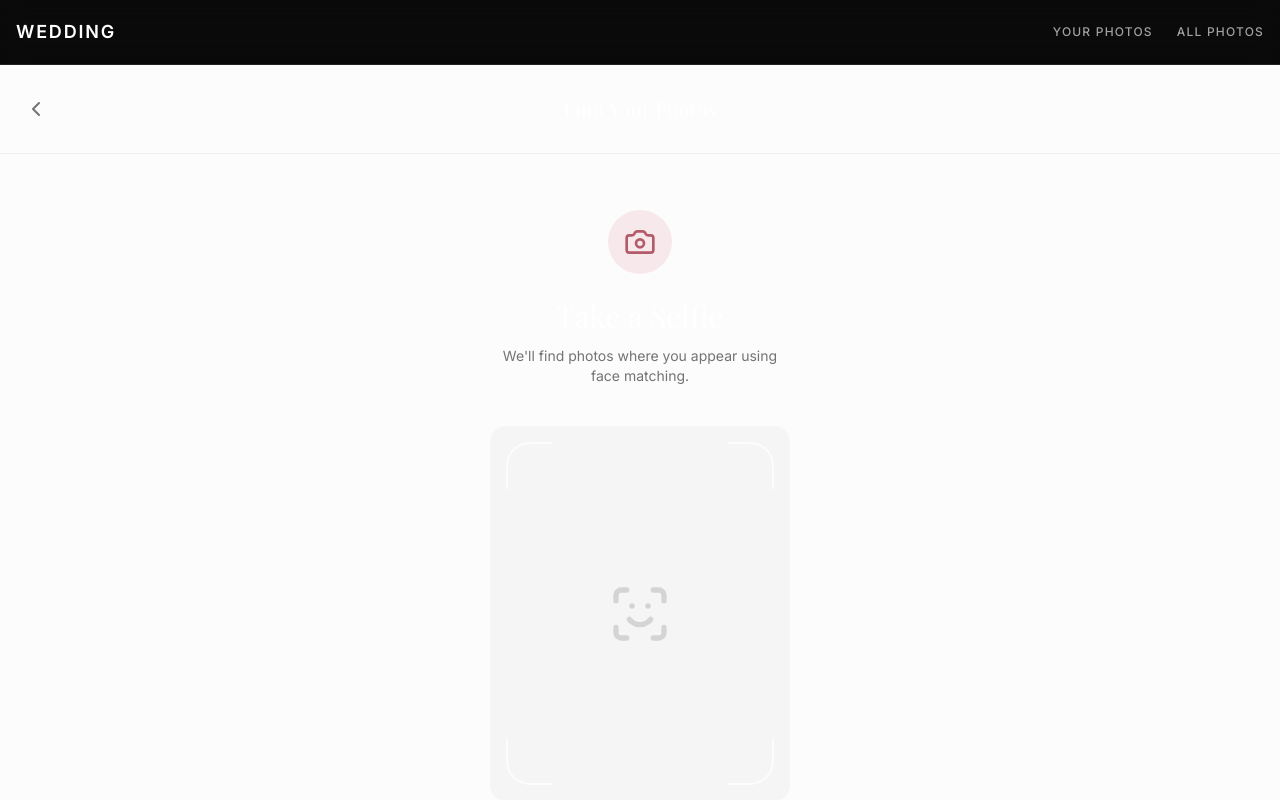
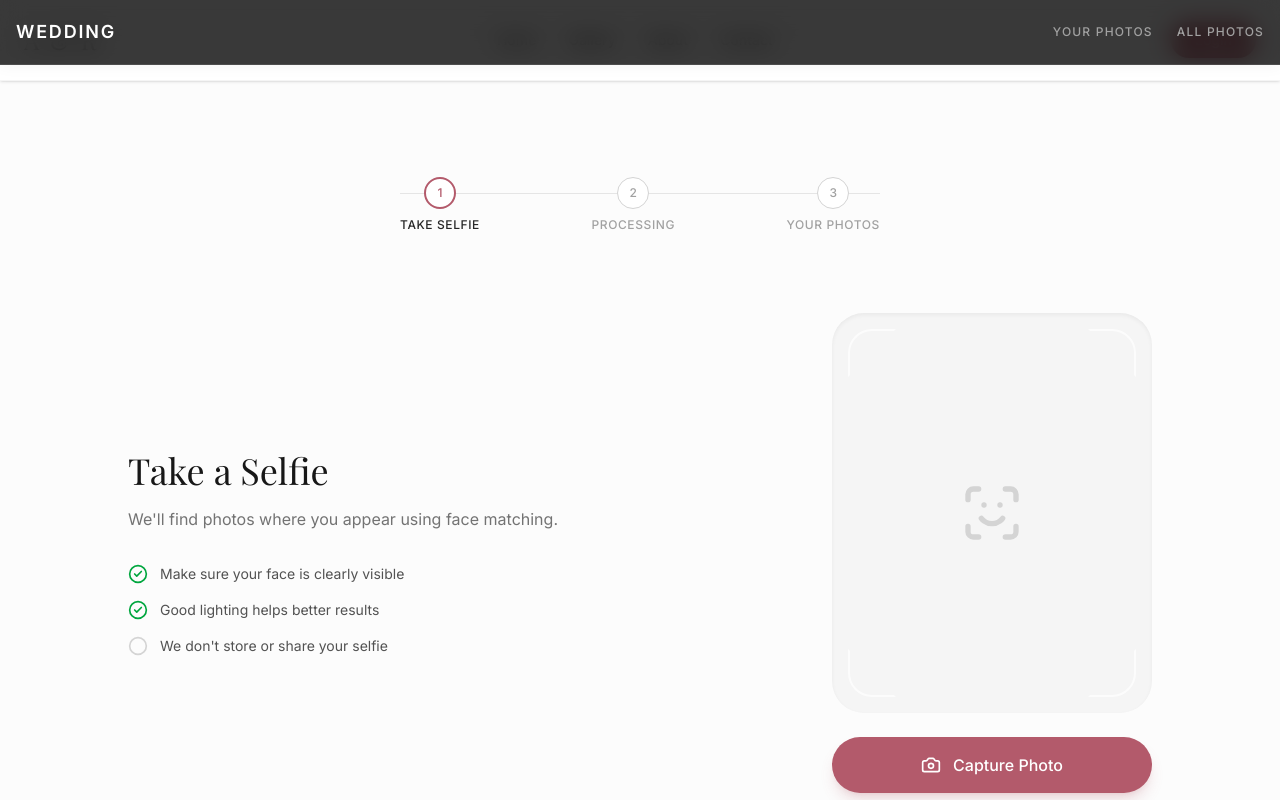
Before and after one commit to PashamDhanushReddy/Live_Wedding_Gallery, a Next.js app in the folder frontend/: page /wedding/1/your-photos in a window 1280 px wide. Shown: the top 800 px of the page. Built offline with nearby package versions, Linux system fonts and the light colour scheme; a web font is replaced by a local one.

Commit message:
Implement comprehensive responsive UI redesign

```diff
--- a/frontend/src/app/wedding/[slug]/page.tsx
+++ b/frontend/src/app/wedding/[slug]/page.tsx
@@ -1,77 +1,59 @@
 import Link from 'next/link';
 import { Camera, Image as ImageIcon } from 'lucide-react';
-import NavigationDrawer from '@/components/NavigationDrawer';
+import Header from '@/components/Header';
 
 export default async function WeddingLandingPage({ params }: { params: Promise<{ slug: string }> }) {
   const { slug } = await params;
   return (
-    <div className="min-h-screen relative flex flex-col items-center justify-between text-white">
+    <div className="min-h-screen relative flex flex-col justify-between text-white overflow-hidden">
       {/* Background Image with Overlay */}
       <div
         className="absolute inset-0 z-0 bg-cover bg-center"
         style={{ backgroundImage: "url('https://images.unsplash.com/photo-1519741497674-611481863552?q=80&w=2070&auto=format&fit=crop')" }}
       />
-      <div className="absolute inset-0 z-0 bg-black/40 backdrop-blur-[2px]" />
+      <div className="absolute inset-0 z-0 bg-black/50 backdrop-blur-[2px]" />
 
-      {/* Top Bar */}
-      <div className="w-full z-10 flex justify-between items-center p-6 max-w-md mx-auto">
-        <span className="font-serif text-xl tracking-widest text-white/90">A & R</span>
-        <NavigationDrawer weddingSlug={slug} />
-      </div>
+      {/* Global Responsive Header */}
+      <Header weddingSlug={slug} transparent={true} />
 
       {/* Content */}
-      <div className="w-full max-w-md px-6 z-10 flex flex-col items-center text-center space-y-12">
+      <div className="w-full max-w-7xl mx-auto px-6 z-10 flex-1 flex flex-col justify-center mt-20">
+        <div className="w-full max-w-xl text-center md:text-left space-y-12">
           <div className="space-y-4">
-          <p className="font-serif text-2xl text-white/80 italic">Welcome to</p>
-          <h1 className="text-5xl font-serif font-medium tracking-wide">Our Wedding</h1>
-          <div className="pt-4 flex justify-center">
-            <span className="text-white/60 text-sm">♥</span>
+            <p className="font-serif text-2xl text-white/90 italic">Welcome to</p>
+            <h1 className="text-5xl md:text-7xl font-serif font-medium tracking-wide">Our Wedding</h1>
+            <div className="pt-2 md:pt-4 flex justify-center md:justify-start items-center gap-4">
+              <div className="h-px w-12 bg-white/40 hidden md:block" />
+              <span className="text-white/80 font-medium tracking-widest text-sm uppercase">24th January 2026</span>
             </div>
-          <p className="text-white/80 font-light tracking-wide text-sm mt-4">
-            Relive the moments. Find yourself.<br/>
-            Be a part of our story.
+            <p className="text-white/80 font-light tracking-wide text-sm md:text-base mt-6 leading-relaxed max-w-md mx-auto md:mx-0">
+              Relive the moments. Find yourself. Be a part of our story.
             </p>
           </div>
 
-        <div className="w-full space-y-4">
+          <div className="flex flex-col sm:flex-row gap-4 items-center justify-center md:justify-start w-full max-w-md mx-auto md:mx-0">
             <Link
               href={`/wedding/${slug}/your-photos`}
-            className="w-full glass-panel-dark rounded-[24px] p-5 flex items-center gap-4 transition-transform hover:scale-[1.02] active:scale-[0.98]"
+              className="w-full sm:w-auto flex-1 glass-panel-dark rounded-full py-4 px-6 flex items-center justify-center transition-transform hover:scale-[1.02] active:scale-[0.98]"
             >
-            <div className="h-12 w-12 rounded-xl bg-white/10 flex items-center justify-center border border-white/20">
-              <Camera className="w-6 h-6 text-white" />
-            </div>
-            <div className="text-left">
-              <h2 className="text-base font-medium text-white tracking-wide">Find Your Photos</h2>
-              <p className="text-xs text-white/70 mt-1">Take a selfie and see only your photos</p>
-            </div>
+              <span className="text-sm font-medium text-white tracking-wide">Find Your Photos</span>
             </Link>
 
             <Link
               href={`/wedding/${slug}/all-photos`}
-            className="w-full bg-white rounded-[24px] p-5 flex items-center gap-4 transition-transform hover:scale-[1.02] active:scale-[0.98] shadow-xl"
+              className="w-full sm:w-auto flex-1 glass-panel rounded-full py-4 px-6 flex items-center justify-center transition-transform hover:scale-[1.02] active:scale-[0.98]"
             >
-            <div className="h-12 w-12 rounded-xl bg-neutral-100 flex items-center justify-center border border-neutral-200">
-              <ImageIcon className="w-6 h-6 text-neutral-600" />
+              <span className="text-sm font-medium text-white tracking-wide">View All Photos</span>
+            </Link>
           </div>
-            <div className="text-left">
-              <h2 className="text-base font-medium text-neutral-900 tracking-wide">View All Photos</h2>
-              <p className="text-xs text-neutral-500 mt-1">Explore the full wedding gallery</p>
-            </div>
-          </Link>
         </div>
       </div>
 
       {/* Footer */}
-      <div className="w-full z-10 py-10 text-center">
-        <p className="font-serif italic text-white/80 text-lg">
-          Good photos. Great memories.<br/>Together forever.
+      <div className="w-full z-10 py-10 text-center md:text-left max-w-7xl mx-auto px-6">
+        <p className="font-serif italic text-white/70 text-base">
+          Good photos. Great memories. Together forever.
         </p>
-        <div className="mt-4 flex items-center justify-center gap-4">
-          <div className="h-px w-12 bg-white/30" />
-          <span className="text-white/50 text-xs">♡</span>
-          <div className="h-px w-12 bg-white/30" />
-        </div>
       </div>
     </div>
   );
--- a/frontend/src/app/wedding/[slug]/your-photos/page.tsx
+++ b/frontend/src/app/wedding/[slug]/your-photos/page.tsx
@@ -1,18 +1,17 @@
 'use client';
 
-import { useState, use, useEffect, useRef } from 'react';
-import { Camera, Lock, CheckCircle2, Circle, ChevronLeft, ScanFace } from 'lucide-react';
-import Link from 'next/link';
+import { useState, use } from 'react';
+import { Camera, CheckCircle2, Circle, ScanFace, Check, Download, Share2 } from 'lucide-react';
 import Gallery from '@/components/Gallery';
 import { motion } from 'framer-motion';
+import Header from '@/components/Header';
+import Stepper from '@/components/Stepper';
 
 export default function YourPhotosPage({ params }: { params: Promise<{ slug: string }> }) {
   const { slug } = use(params);
   const [step, setStep] = useState<'capture' | 'processing' | 'results'>('capture');
   const [session, setSession] = useState<string | null>(null);
   const [imagePreview, setImagePreview] = useState<string | null>(null);
-
-  // Simulated processing steps
   const [processState, setProcessState] = useState(0);
 
   const handleUpload = (e: React.ChangeEvent<HTMLInputElement>) => {
@@ -21,13 +20,10 @@ export default function YourPhotosPage({ params }: { params: Promise<{ slug: str
       setImagePreview(URL.createObjectURL(file));
       setStep('processing');
 
-      // Simulate steps
-      setTimeout(() => setProcessState(1), 1000); // Processing selfie
-      setTimeout(() => setProcessState(2), 2500); // Matching
-
-      // In a real implementation, upload to Django
+      setTimeout(() => setProcessState(1), 1000);
+      setTimeout(() => setProcessState(2), 2500);
       setTimeout(() => {
-        setProcessState(3); // Almost there
+        setProcessState(3);
         setTimeout(() => {
           setSession('mock-session-123');
           setStep('results');
@@ -36,37 +32,54 @@ export default function YourPhotosPage({ params }: { params: Promise<{ slug: str
     }
   };
 
-  const TopBar = ({ title }: { title: string }) => (
-    <div className="flex items-center p-6 bg-[var(--color-background)] sticky top-0 z-10 border-b border-black/5">
-      <Link href={`/wedding/${slug}`} className="p-2 -ml-2 text-neutral-500 hover:bg-neutral-100 rounded-full transition-colors">
-        <ChevronLeft className="w-6 h-6" />
-      </Link>
-      <h1 className="flex-1 text-center font-serif text-xl mr-8">{title}</h1>
-    </div>
-  );
+  const handleDownloadAll = () => {
+    console.log("Downloading all photos...");
+  };
 
-  if (step === 'capture') {
+  const handleShare = () => {
+    console.log("Sharing gallery...");
+  };
+
   return (
-      <div className="min-h-screen bg-[var(--color-background)] flex flex-col">
-        <TopBar title="Find Your Photos" />
+    <div className="min-h-screen bg-[var(--color-background)] flex flex-col pt-20">
+      <Header weddingSlug={slug} />
 
-        <div className="flex-1 flex flex-col items-center p-6 text-center max-w-md mx-auto w-full">
-          <div className="mt-8 mb-6 h-16 w-16 bg-[var(--color-brand-light)] rounded-full flex items-center justify-center">
-            <Camera className="w-8 h-8 text-[var(--color-brand)]" />
-          </div>
+      <div className="w-full max-w-6xl mx-auto px-4 py-8 flex-1 flex flex-col">
+        <Stepper currentStep={step} />
 
-          <h2 className="font-serif text-3xl mb-3">Take a Selfie</h2>
-          <p className="text-neutral-500 text-sm max-w-[280px] mb-10">
+        {step === 'capture' && (
+          <div className="flex-1 flex flex-col md:flex-row items-center justify-center gap-12 md:gap-24 max-w-5xl mx-auto w-full">
+            {/* Left side text (Desktop) / Top text (Mobile) */}
+            <div className="flex-1 text-center md:text-left">
+              <h2 className="font-serif text-3xl md:text-4xl mb-4 text-neutral-900">Take a Selfie</h2>
+              <p className="text-neutral-500 text-sm md:text-base max-w-[280px] md:max-w-md mx-auto md:mx-0 mb-8 leading-relaxed">
                 We'll find photos where you appear using face matching.
               </p>
 
-          {/* Scanner UI */}
-          <div className="relative w-full aspect-[4/5] max-w-[300px] mb-8 bg-neutral-100 rounded-2xl overflow-hidden flex items-center justify-center">
-            {/* Corner brackets */}
-            <div className="absolute inset-4 border-2 border-transparent border-t-white border-l-white rounded-tl-3xl w-12 h-12 z-10 opacity-70" />
-            <div className="absolute inset-4 right-4 left-auto border-2 border-transparent border-t-white border-r-white rounded-tr-3xl w-12 h-12 z-10 opacity-70" />
-            <div className="absolute inset-4 bottom-4 top-auto border-2 border-transparent border-b-white border-l-white rounded-bl-3xl w-12 h-12 z-10 opacity-70" />
-            <div className="absolute inset-4 bottom-4 top-auto right-4 left-auto border-2 border-transparent border-b-white border-r-white rounded-br-3xl w-12 h-12 z-10 opacity-70" />
+              {/* Instructions list (Hidden on mobile, visible on md) */}
+              <div className="hidden md:flex flex-col gap-4">
+                <div className="flex items-center gap-3 text-neutral-600">
+                  <CheckCircle2 className="w-5 h-5 text-green-600" />
+                  <span className="text-sm">Make sure your face is clearly visible</span>
+                </div>
+                <div className="flex items-center gap-3 text-neutral-600">
+                  <CheckCircle2 className="w-5 h-5 text-green-600" />
+                  <span className="text-sm">Good lighting helps better results</span>
+                </div>
+                <div className="flex items-center gap-3 text-neutral-600">
+                  <Circle className="w-5 h-5 text-neutral-300" />
+                  <span className="text-sm">We don't store or share your selfie</span>
+                </div>
+              </div>
+            </div>
+
+            {/* Right side scanner (Desktop) / Bottom scanner (Mobile) */}
+            <div className="flex-1 flex flex-col items-center w-full max-w-[320px]">
+              <div className="relative w-full aspect-[4/5] bg-neutral-100 rounded-[32px] overflow-hidden flex items-center justify-center shadow-inner mb-6">
+                <div className="absolute inset-4 border-2 border-transparent border-t-white border-l-white rounded-tl-[24px] w-12 h-12 z-10 opacity-70" />
+                <div className="absolute inset-4 right-4 left-auto border-2 border-transparent border-t-white border-r-white rounded-tr-[24px] w-12 h-12 z-10 opacity-70" />
+                <div className="absolute inset-4 bottom-4 top-auto border-2 border-transparent border-b-white border-l-white rounded-bl-[24px] w-12 h-12 z-10 opacity-70" />
+                <div className="absolute inset-4 bottom-4 top-auto right-4 left-auto border-2 border-transparent border-b-white border-r-white rounded-br-[24px] w-12 h-12 z-10 opacity-70" />
 
                 {imagePreview ? (
                   <img src={imagePreview} className="w-full h-full object-cover" alt="Preview" />
@@ -75,46 +88,21 @@ export default function YourPhotosPage({ params }: { params: Promise<{ slug: str
                     <ScanFace className="w-16 h-16" />
                   </div>
                 )}
-
-            <input
-              type="file"
-              accept="image/*"
-              capture="user"
-              onChange={handleUpload}
-              className="absolute inset-0 opacity-0 cursor-pointer z-20"
-            />
+                <input type="file" accept="image/*" capture="user" onChange={handleUpload} className="absolute inset-0 opacity-0 cursor-pointer z-20" />
               </div>
 
-          <button className="w-full bg-[var(--color-brand)] text-white font-medium py-4 rounded-2xl flex items-center justify-center gap-3 active:scale-95 transition-transform shadow-lg shadow-brand/20 relative overflow-hidden group">
+              <button className="w-full bg-[var(--color-brand)] text-white font-medium py-4 rounded-full flex items-center justify-center gap-3 active:scale-95 transition-transform shadow-lg shadow-brand/20 relative overflow-hidden">
                 <Camera className="w-5 h-5" />
                 Capture Photo
-            <input
-              type="file"
-              accept="image/*"
-              capture="user"
-              onChange={handleUpload}
-              className="absolute inset-0 opacity-0 cursor-pointer"
-            />
+                <input type="file" accept="image/*" capture="user" onChange={handleUpload} className="absolute inset-0 opacity-0 cursor-pointer" />
               </button>
-
-          <div className="mt-8 flex items-start gap-3 text-left max-w-[280px]">
-            <Lock className="w-4 h-4 text-neutral-400 mt-1 flex-shrink-0" />
-            <p className="text-xs text-neutral-500 leading-relaxed">
-              Your selfie is only used to find your photos. We do not store or share it.
-            </p>
             </div>
           </div>
-      </div>
-    );
-  }
+        )}
 
-  if (step === 'processing') {
-    return (
-      <div className="min-h-screen bg-[var(--color-background)] flex flex-col">
-        <TopBar title="Find Your Photos" />
-
-        <div className="flex-1 flex flex-col items-center justify-center p-6 text-center max-w-md mx-auto w-full">
-          <div className="relative mb-12">
+        {step === 'processing' && (
+          <div className="flex-1 flex flex-col items-center justify-center text-center w-full max-w-md mx-auto">
+            <div className="relative mb-10">
               <svg className="w-32 h-32 text-neutral-200" viewBox="0 0 100 100">
                 <circle cx="50" cy="50" r="45" fill="none" stroke="currentColor" strokeWidth="4" />
                 <motion.circle
@@ -134,10 +122,10 @@ export default function YourPhotosPage({ params }: { params: Promise<{ slug: str
               </div>
             </div>
 
-          <h2 className="font-serif text-2xl mb-2">Finding your photos...</h2>
+            <h2 className="font-serif text-3xl mb-2">Finding your photos...</h2>
             <p className="text-neutral-500 text-sm mb-12">This may take a few seconds.</p>
 
-          <div className="w-full max-w-[280px] space-y-4 text-left">
+            <div className="w-full max-w-[280px] space-y-5 text-left bg-white p-6 rounded-2xl shadow-sm border border-neutral-100">
               <div className="flex items-center gap-4">
                 {processState >= 1 ? <CheckCircle2 className="w-5 h-5 text-green-600" /> : <Circle className="w-5 h-5 text-neutral-300" />}
                 <span className={`text-sm ${processState >= 1 ? 'text-neutral-900 font-medium' : 'text-neutral-500'}`}>Processing your selfie</span>
@@ -152,32 +140,40 @@ export default function YourPhotosPage({ params }: { params: Promise<{ slug: str
               </div>
             </div>
 
-          <div className="mt-auto pt-12 pb-6">
-            <div className="text-[var(--color-brand)] text-center text-sm mb-2">♥</div>
-            <p className="font-serif italic text-neutral-400">"Every face tells a story"</p>
+            <div className="mt-12">
+              <div className="text-[var(--color-brand)] text-center text-sm mb-1">♥</div>
+              <p className="font-serif italic text-neutral-400">"Good things take a moment"</p>
             </div>
+          </div>
+        )}
+
+        {step === 'results' && (
+          <div className="flex-1 flex flex-col w-full max-w-6xl mx-auto">
+            <div className="flex flex-col sm:flex-row sm:items-end justify-between mb-8 gap-4">
+              <div>
+                <h2 className="font-serif text-3xl mb-2">Your Photos</h2>
+                <p className="text-neutral-500 text-sm mb-4">Here are the photos where you appear</p>
+                <div className="inline-block bg-[var(--color-brand-light)] text-[var(--color-brand-dark)] px-4 py-1.5 rounded-full text-xs font-medium tracking-wide">
+                  32 photos found
+                </div>
+              </div>
+
+              <div className="flex items-center gap-3">
+                <button onClick={handleDownloadAll} className="flex-1 sm:flex-none bg-neutral-900 text-white px-5 py-2.5 rounded-full text-sm font-medium flex items-center justify-center gap-2 hover:bg-neutral-800 transition-colors">
+                  <Download className="w-4 h-4" />
+                  Download All
+                </button>
+                <button onClick={handleShare} className="flex-1 sm:flex-none bg-neutral-100 text-neutral-900 px-5 py-2.5 rounded-full text-sm font-medium flex items-center justify-center gap-2 hover:bg-neutral-200 transition-colors">
+                  <Share2 className="w-4 h-4" />
+                  Share
+                </button>
+              </div>
+            </div>
+
+            <Gallery initialPhotos={[]} weddingSlug={slug} sessionId={session} />
+          </div>
+        )}
       </div>
     </div>
   );
 }
-
-  // Results step
-  return (
-    <div className="min-h-screen bg-[var(--color-background)] flex flex-col">
-      <TopBar title="Your Photos" />
-
-      <div className="flex flex-col items-center text-center p-6">
-        <p className="text-neutral-600 text-sm mb-4">Here are the photos where you appear</p>
-
-        {/* Placeholder count until websocket connects */}
-        <div className="bg-[var(--color-brand-light)] text-[var(--color-brand-dark)] px-4 py-1.5 rounded-full text-xs font-medium tracking-wide">
-          Scanning live feed...
-        </div>
-      </div>
-
-      <div className="flex-1 w-full pb-8">
-         <Gallery initialPhotos={[]} weddingSlug={slug} sessionId={session} />
-      </div>
-    </div>
-  );
-}
--- /dev/null
+++ b/frontend/src/components/Header.tsx
@@ -0,0 +1,57 @@
+'use client';
+
+import Link from 'next/link';
+import { useState, useEffect } from 'react';
+import NavigationDrawer from './NavigationDrawer';
+
+interface HeaderProps {
+  weddingSlug: string;
+  transparent?: boolean;
+}
+
+export default function Header({ weddingSlug, transparent = false }: HeaderProps) {
+  const [scrolled, setScrolled] = useState(false);
+
+  useEffect(() => {
+    if (transparent) {
+      const handleScroll = () => {
+        setScrolled(window.scrollY > 20);
+      };
+      window.addEventListener('scroll', handleScroll);
+      return () => window.removeEventListener('scroll', handleScroll);
+    }
+  }, [transparent]);
+
+  const isDark = transparent && !scrolled;
+
+  return (
+    <header className={`fixed top-0 left-0 right-0 z-40 transition-all duration-300 ${isDark ? 'bg-transparent text-white' : 'bg-white/95 backdrop-blur text-black border-b border-neutral-100 shadow-sm'}`}>
+      <div className="max-w-7xl mx-auto px-6 h-20 flex items-center justify-between">
+        {/* Logo */}
+        <Link href={`/wedding/${weddingSlug}`} className="font-serif text-2xl tracking-widest">
+          A & R
+        </Link>
+
+        {/* Desktop Navigation */}
+        <nav className="hidden md:flex items-center gap-8 font-medium text-sm">
+          <Link href={`/wedding/${weddingSlug}`} className="hover:opacity-70 transition-opacity">Home</Link>
+          <Link href={`/wedding/${weddingSlug}/all-photos`} className="hover:opacity-70 transition-opacity">Gallery</Link>
+          <Link href="#" className="hover:opacity-70 transition-opacity">About</Link>
+          <Link href="#" className="hover:opacity-70 transition-opacity">Contact</Link>
+        </nav>
+
+        {/* Desktop Login Button */}
+        <div className="hidden md:block">
+          <button className={`px-6 py-2 rounded-full font-medium text-sm transition-colors ${isDark ? 'bg-white text-black hover:bg-neutral-200' : 'bg-[var(--color-brand)] text-white hover:bg-[var(--color-brand-dark)]'}`}>
+            Login
+          </button>
+        </div>
+
+        {/* Mobile Navigation (Hamburger) */}
+        <div className="md:hidden">
+          <NavigationDrawer weddingSlug={weddingSlug} />
+        </div>
+      </div>
+    </header>
+  );
+}
--- /dev/null
+++ b/frontend/src/components/Stepper.tsx
@@ -0,0 +1,58 @@
+import { Check } from 'lucide-react';
+
+interface StepperProps {
+  currentStep: 'capture' | 'processing' | 'results';
+}
+
+export default function Stepper({ currentStep }: StepperProps) {
+  const steps = [
+    { id: 'capture', label: 'Take Selfie', index: 0 },
+    { id: 'processing', label: 'Processing', index: 1 },
+    { id: 'results', label: 'Your Photos', index: 2 },
+  ];
+
+  const getCurrentIndex = () => {
+    return steps.find(s => s.id === currentStep)?.index || 0;
+  };
+
+  const currentIndex = getCurrentIndex();
+
+  return (
+    <div className="w-full max-w-lg mx-auto mb-10 px-4">
+      <div className="flex items-center justify-between relative">
+        {/* Background Line */}
+        <div className="absolute left-0 right-0 top-4 h-[1px] bg-neutral-200 z-0" />
+
+        {/* Progress Line */}
+        <div
+          className="absolute left-0 top-4 h-[1px] bg-[var(--color-brand)] z-0 transition-all duration-500 ease-in-out"
+          style={{ width: `${(currentIndex / (steps.length - 1)) * 100}%` }}
+        />
+
+        {steps.map((step, i) => {
+          const isCompleted = i < currentIndex;
+          const isCurrent = i === currentIndex;
+
+          return (
+            <div key={step.id} className="relative z-10 flex flex-col items-center">
+              <div
+                className={`w-8 h-8 rounded-full flex items-center justify-center text-xs font-medium transition-colors duration-300
+                  ${isCompleted ? 'bg-[var(--color-brand)] text-white' :
+                    isCurrent ? 'bg-white border-2 border-[var(--color-brand)] text-[var(--color-brand)]' :
+                    'bg-white border border-neutral-300 text-neutral-400'}`}
+              >
+                {isCompleted ? <Check className="w-4 h-4" /> : (i + 1)}
+              </div>
+              <span
+                className={`mt-2 text-[10px] sm:text-xs uppercase tracking-wider font-medium transition-colors duration-300
+                  ${isCurrent || isCompleted ? 'text-neutral-800' : 'text-neutral-400'}`}
+              >
+                {step.label}
+              </span>
+            </div>
+          );
+        })}
+      </div>
+    </div>
+  );
+}
```
Also changed, not shown: frontend/src/app/wedding/[slug]/all-photos/page.tsx (+25 -19 lines), frontend/src/components/Gallery.tsx (+15 -12 lines). Lines whose indentation alone changed are shown as unchanged.
